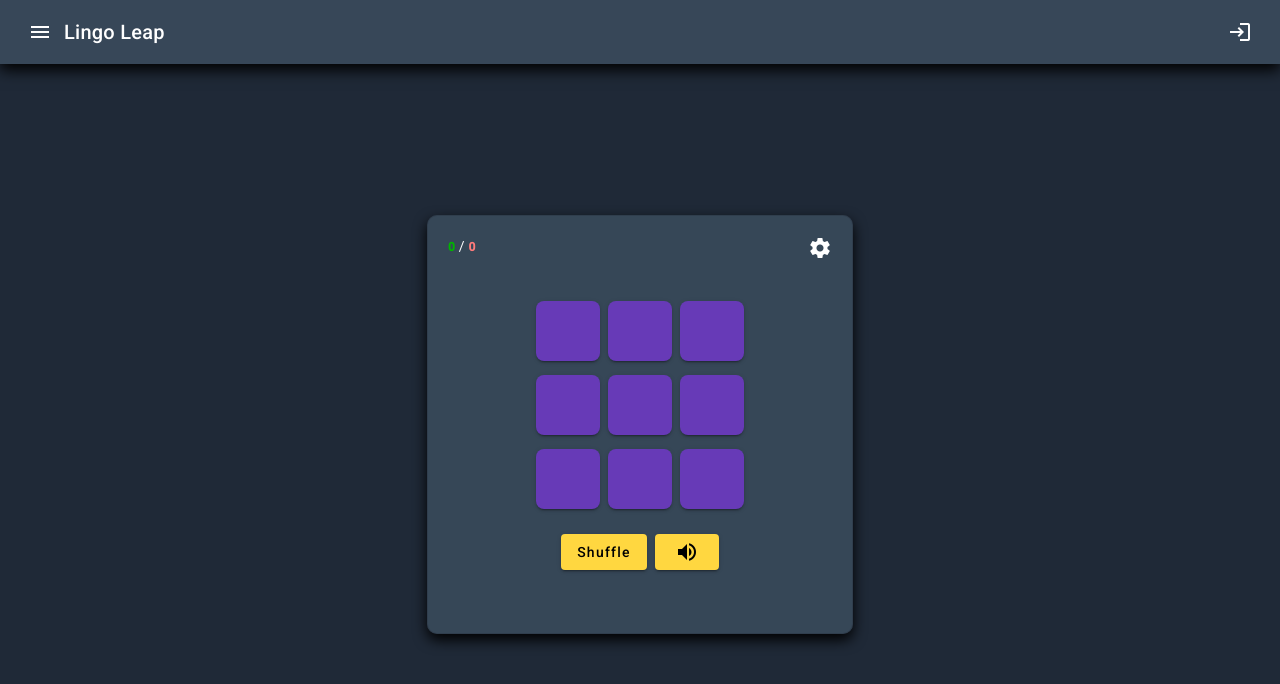
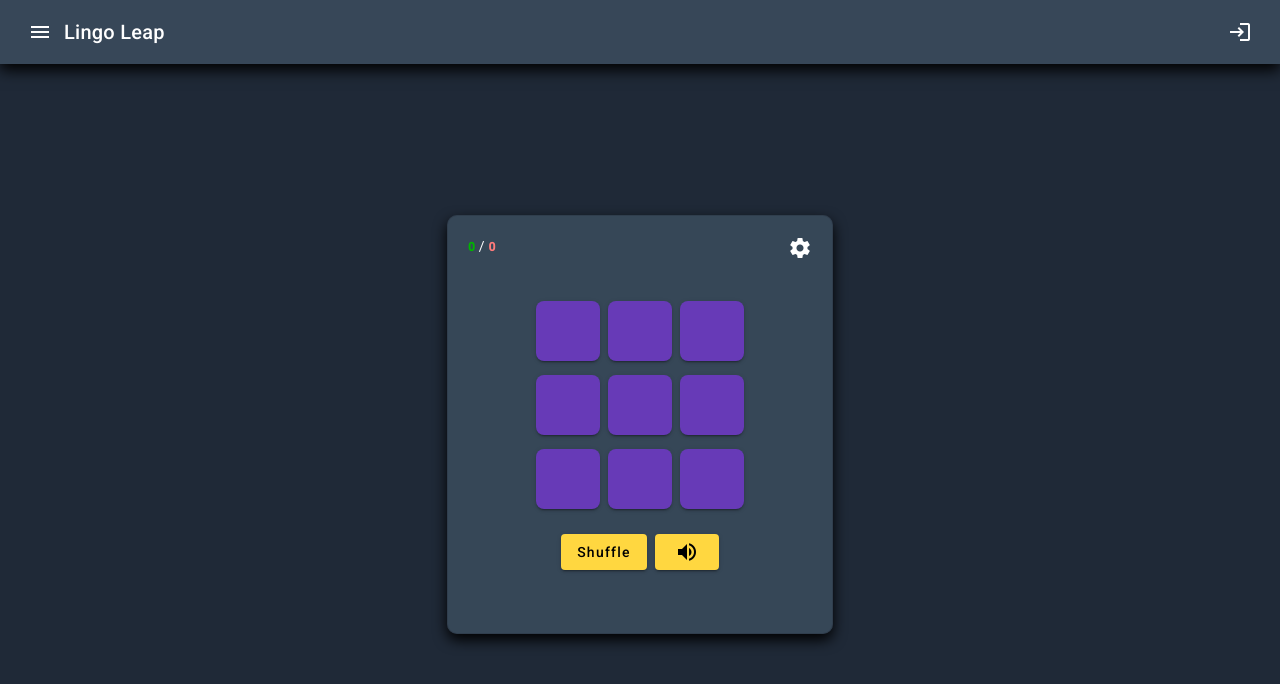
Before and after one commit to jakub-chyla/Lingo-Leap, an Angular app in the folder Lingoleap - FE/: page /main in a window 1280 px wide. Shown: the top 684 px of the page. Built offline with nearby package versions, Linux system fonts and the light colour scheme; no server answers.

Commit message:
make more space for buttons

```diff
--- a/Lingoleap - FE/src/app/page/main/main.component.html
+++ b/Lingoleap - FE/src/app/page/main/main.component.html
@@ -10,7 +10,7 @@
         <span *ngIf="!settings" class="material-icons settings-open" (click)="settingsToggle()">settings</span>
       </div>
     </div>
-    <mat-card-content class="flex flex-col justify-between w-[30vw] min-w-[350px] h-[340px] px-0">
+    <mat-card-content class="flex flex-col justify-between w-[30vw] min-w-[350px] h-[340px] !ml-[-20px] !mr-[-20px]">
       <ng-template [ngIf]="!settings">
         <ng-template [ngIf]="!englishToPolish">
           <div class="word"> {{ displayWord }}</div>
```
